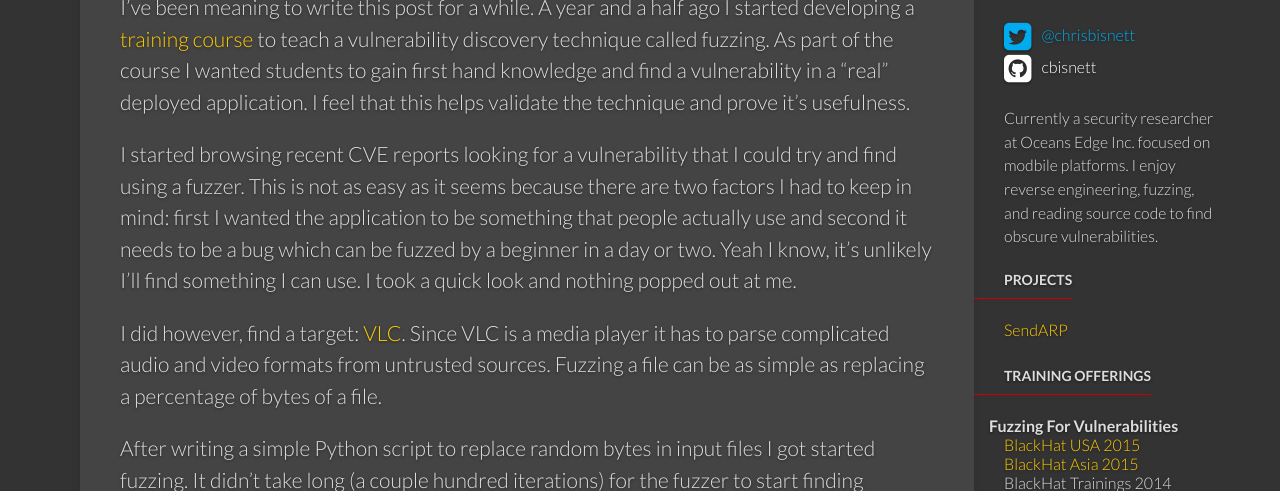
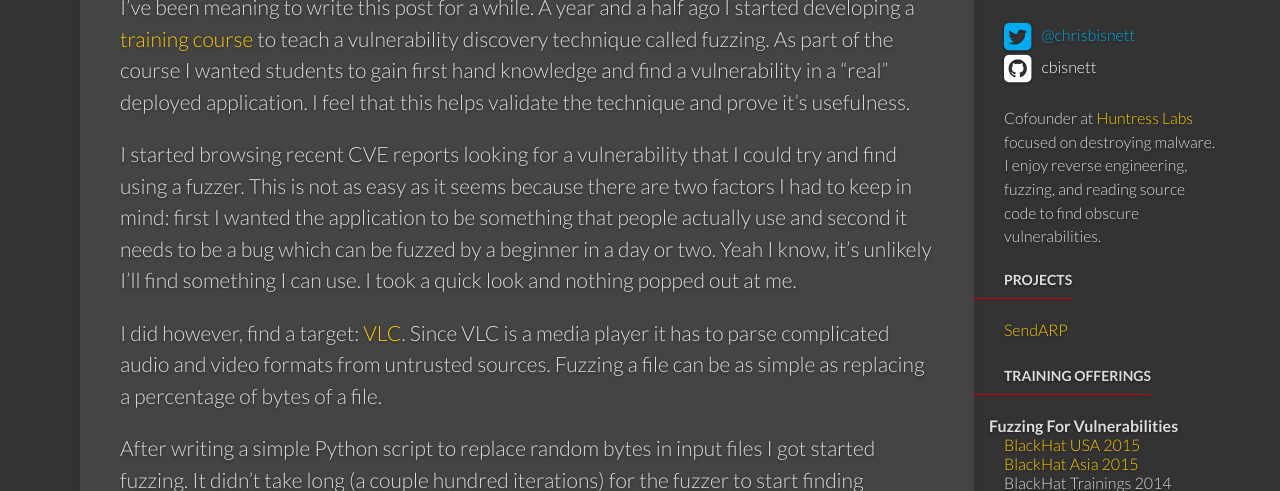
Before and after one commit to cbisnett/cbisnett.github.io, a Jekyll site: the page built from index.html, in a window 1280 px wide and 900 px high, cut to the strip 409-900 px from the top of the window. Built offline with Jekyll 4.4.1, drawn with Linux system fonts in a browser that asks for light colours; nearby versions of some CDN libraries.

Commit message:
Updated bundle
Signed-off-by: Chris Bisnett <cbisnett@gmail.com>

```diff
--- a/Gemfile
+++ b/Gemfile
@@ -5,3 +5,4 @@ require 'open-uri'
 versions = JSON.parse(open('https://pages.github.com/versions.json').read)
 
 gem 'github-pages', versions['github-pages']
+gem 'pygments.rb'
--- a/_includes/news_contents.html
+++ b/_includes/news_contents.html
@@ -7,7 +7,7 @@
       <li class="twitter"><a href="https://twitter.com/chrisbisnett"><span class="fa fa-twitter-square"></span>@chrisbisnett</a></li>
       <li class="github"><a href="https://github.com/cbisnett"><span class="fa fa-github-square"></span>cbisnett</a></li>
     </ul>
-    <p class="bio">Currently a security researcher at Oceans Edge Inc. focused on modbile platforms.  I enjoy reverse engineering, fuzzing, and reading source code to find obscure vulnerabilities.</p>
+    <p class="bio">Cofounder at <a href="https://huntresslabs.com">Huntress Labs</a> focused on destroying malware.  I enjoy reverse engineering, fuzzing, and reading source code to find obscure vulnerabilities.</p>
 
     <h4>Projects</h4>
     <ul>
```
Also changed, not shown: Gemfile.lock.
